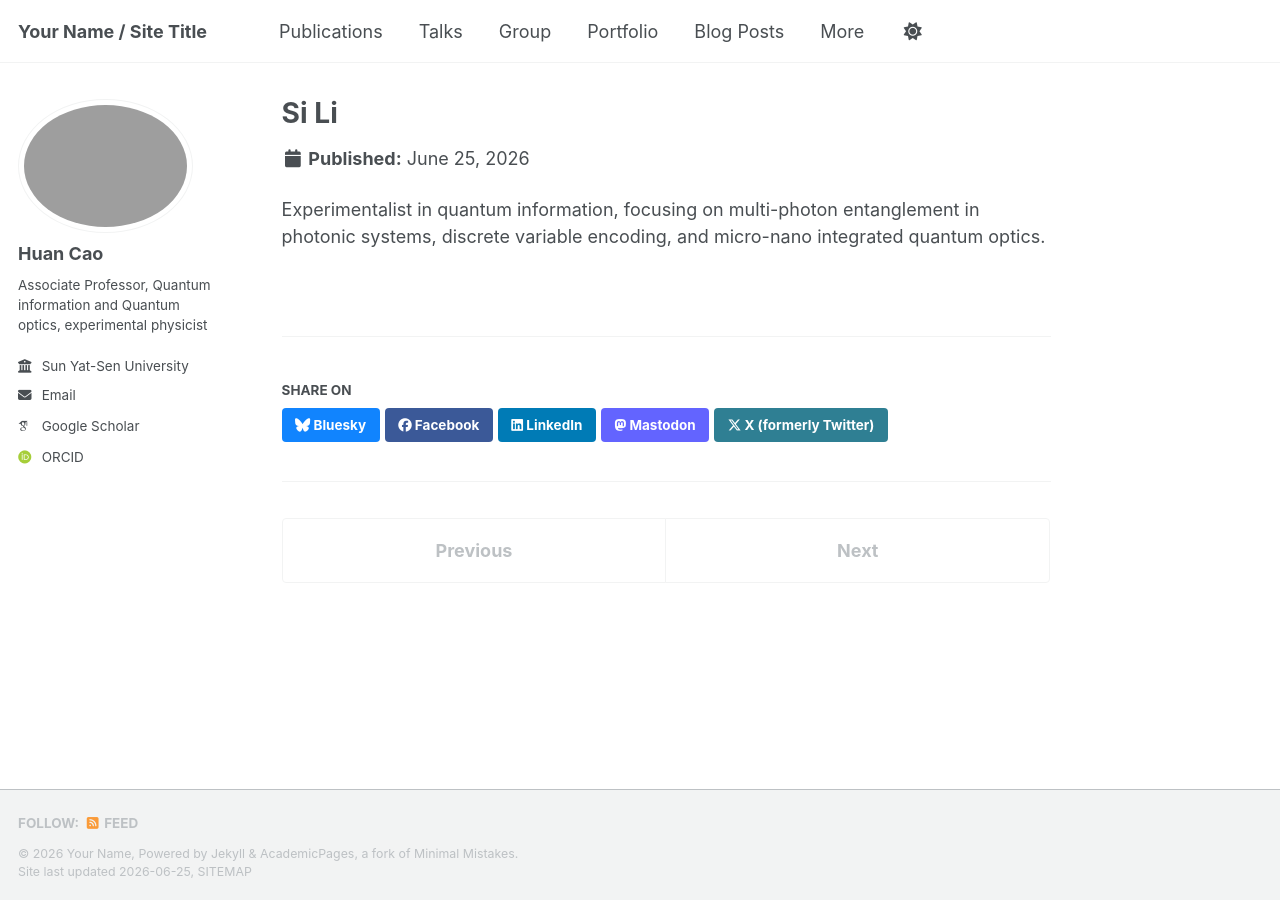
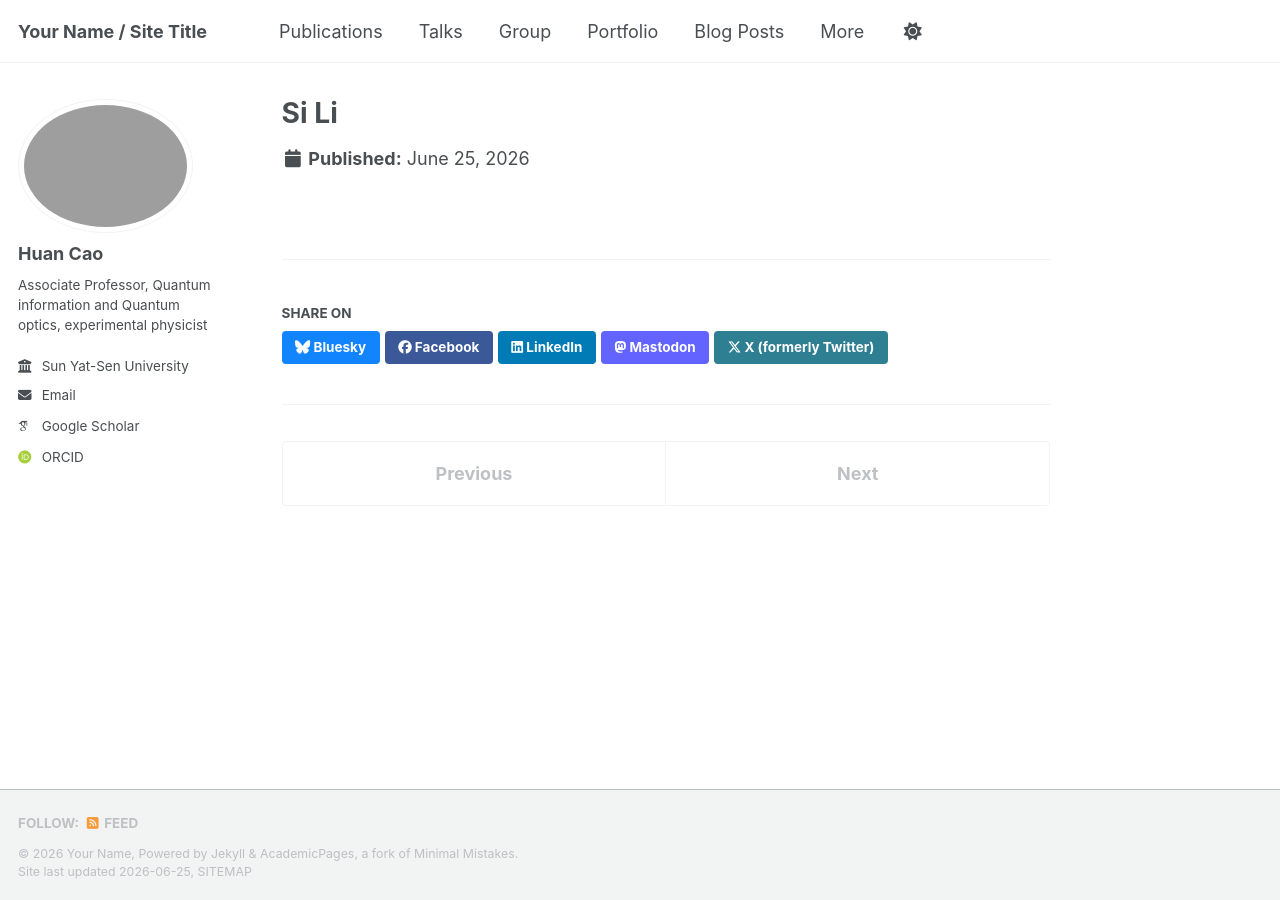
Before and after one commit to Huan-Cao/Huan-Cao.github.io, a Jekyll site: the page built from _members/sili.md, in a window 1280 px wide. Built offline with Jekyll 4.4.1, drawn with Linux system fonts in a browser that asks for light colours; some web fonts are replaced; a script bundle is joined from its source files by our own code; library files that are not in the unit come from our copies.

Commit message:
Update sili.md

```diff
--- a/_members/sili.md
+++ b/_members/sili.md
@@ -1,7 +1,5 @@
 ---
 title: "Si Li"
-position: "Ph.D"
+position: "Ph.D. 2023-2026 (Postdoc at XYZ University)"
 type: "Alumni"
 ---
-
-Experimentalist in quantum information, focusing on multi-photon entanglement in photonic systems, discrete variable encoding, and micro-nano integrated quantum optics.
```
